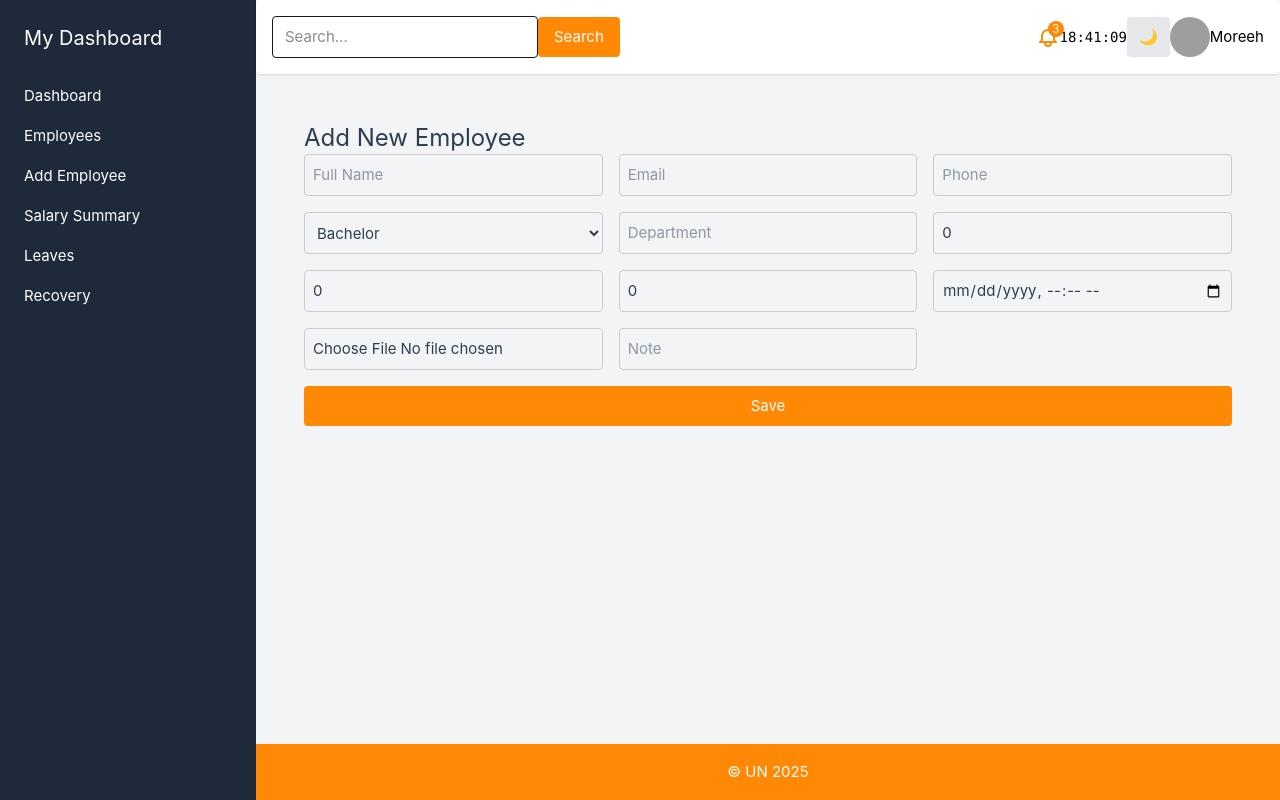
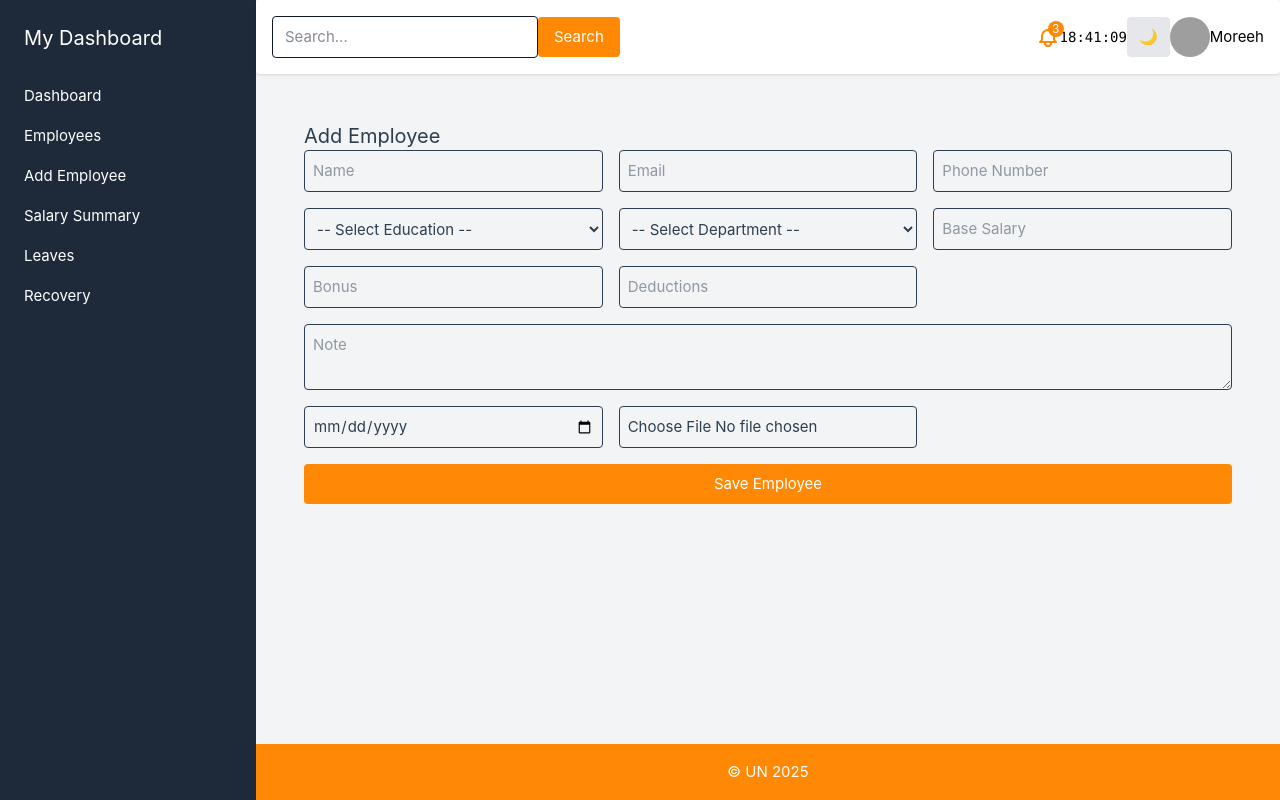
Before and after one commit to Moreeh97/PHP-FULL-PROJECT, a Vue app in the folder Frontend/my-dashboard/: page /#/add-employee in a window 1280 px wide. Built offline with nearby package versions, Linux system fonts and the light colour scheme; grey boxes are pictures that could not be loaded.

Commit message:
Adding Employee into employees & fix dashboard

```diff
--- a/Frontend/my-dashboard/src/components/DashboardCard.vue
+++ b/Frontend/my-dashboard/src/components/DashboardCard.vue
@@ -1,4 +1,3 @@
-
 <template>
   <div class="p-4 sm:p-6 dark:bg-gray-700 dark:text-white min-h-screen">
     <h1 class="text-xl sm:text-2xl font-bold mb-6 text-center sm:text-left">
@@ -50,7 +49,7 @@
           >
             <td class="p-3">{{ emp.name }}</td>
             <td class="p-3">{{ emp.department }}</td>
-            <td class="p-3">{{ emp.baseSalary }}</td>
+            <td class="p-3">{{ emp.base_salary }}</td>
             <td class="p-3 flex flex-wrap gap-2">
               <button @click="openDetails(emp)" class="bg-blue-500 hover:bg-blue-600 text-white px-3 py-1 rounded transition">Show</button>
               <button @click="openEdit(emp)" class="bg-yellow-500 hover:bg-yellow-600 text-white px-3 py-1 rounded transition">Edit</button>
@@ -66,8 +65,15 @@
       <div class="bg-white dark:bg-gray-800 rounded-lg shadow-lg w-full max-w-md p-6">
         <h2 class="text-lg font-bold mb-4">Add employee</h2>
         <input v-model="newEmployee.name" placeholder="Name" class="w-full p-2 border rounded mb-2" />
+        <input v-model="newEmployee.email" placeholder="Email" type="email" class="w-full p-2 border rounded mb-2" />
+        <input v-model="newEmployee.phone_number" placeholder="Phone Number" class="w-full p-2 border rounded mb-2" />
+        <input v-model="newEmployee.education" placeholder="Education" class="w-full p-2 border rounded mb-2" />
         <input v-model="newEmployee.department" placeholder="Department" class="w-full p-2 border rounded mb-2" />
-        <input v-model="newEmployee.baseSalary" placeholder="Salary" type="number" class="w-full p-2 border rounded mb-4" />
+        <input v-model="newEmployee.base_salary" placeholder="Salary" type="number" class="w-full p-2 border rounded mb-4" />
+        <input v-model="newEmployee.bonus" placeholder="Bonus" type="number" class="w-full p-2 border rounded mb-4" />
+        <input v-model="newEmployee.deductions" placeholder="Deductions" type="number" class="w-full p-2 border rounded mb-4" />
+        <input v-model="newEmployee.note" placeholder="Note" class="w-full p-2 border rounded mb-4" />
+        <input v-model="newEmployee.date" placeholder="Date" type="date" class="w-full p-2 border rounded mb-4" />
         <div class="flex justify-end gap-2">
           <button @click="addEmployee" class="bg-green-600 hover:bg-green-700 text-white px-4 py-2 rounded">Save</button>
           <button @click="showAddModal = false" class="bg-gray-500 hover:bg-gray-600 text-white px-4 py-2 rounded">Cancel</button>
@@ -117,69 +123,152 @@
 </template>
 
 
+
 <script setup>
-import { ref, computed, onMounted } from 'vue'
+import { ref, onMounted } from 'vue'
+import axios from 'axios'
 
+// Data
 const employees = ref([])
+const maxSalary = ref(0)
+const minSalary = ref(0)
+const totalSalary = ref(0)
+
+// Modals
 const showAddModal = ref(false)
 const showEditModal = ref(false)
 const showDetailsModal = ref(false)
 const showDeleteModal = ref(false)
 const showDeletedModal = ref(false)
 
-const newEmployee = ref({ name: '', department: '', baseSalary: 0 })
-const editEmployee = ref({})
+// Employee Models
+const newEmployee = ref({
+  name: '',
+  email: '',
+  phone_number: '',
+  education: '',
+  department: '',
+  base_salary: '',
+  bonus: '',
+  deductions: '',
+  note: '',
+  date: '',
+  contract: null
+})
+const editEmployee = ref({
+  id: null,
+  name: '',
+  phone_number: '',
+  education: '',
+  base_salary: 0
+})
 const detailsEmployee = ref({})
 const deleteTarget = ref({})
 
-// summary
-const totalSalary = computed(() => employees.value.reduce((sum, e) => sum + Number(e.baseSalary), 0))
-const maxSalary = computed(() => Math.max(...employees.value.map(e => Number(e.baseSalary))))
-const minSalary = computed(() => Math.min(...employees.value.map(e => Number(e.baseSalary))))
-
-onMounted(() => {
-  const saved = JSON.parse(localStorage.getItem('employees') || '[]')
-  employees.value = saved
-})
-
-// add
-const addEmployee = () => {
-  employees.value.push({ ...newEmployee.value })
-  localStorage.setItem('employees', JSON.stringify(employees.value))
-  showAddModal.value = false
-  newEmployee.value = { name: '', department: '', baseSalary: 0 }
+// Load employees
+async function loadEmployees() {
+  try {
+    const res = await axios.get('http://php-full-project.local/api/employees')
+    employees.value = res.data
+    calculateSalaries()
+  } catch (err) {
+    console.error('Failed to load employees', err)
+  }
 }
 
-// edit
-const openEdit = (emp) => {
-  editEmployee.value = { ...emp }
+// Calculate summaries
+function calculateSalaries() {
+  if (employees.value.length === 0) {
+    maxSalary.value = minSalary.value = totalSalary.value = 0
+    return
+  }
+  const salaries = employees.value.map(emp => parseFloat(emp.base_salary))
+  maxSalary.value = Math.max(...salaries)
+  minSalary.value = Math.min(...salaries)
+  totalSalary.value = salaries.reduce((a, b) => a + b, 0)
+}
+
+// Add employee
+async function addEmployee() {
+  try {
+    const formData = new FormData()
+    for (let key in newEmployee.value) {
+      formData.append(key, newEmployee.value[key])
+    }
+
+    const res = await axios.post('http://php-full-project.local/api/employees', formData, {
+      headers: { 'Content-Type': 'multipart/form-data' }
+    })
+
+    if (res.data.success) {
+      employees.value.push(res.data.employee)
+      success.value = true
+      calculateSalaries()
+      showAddModal.value = false
+      newEmployee.value = { name: '', email: '', phone_number: '', education: '', department: '', base_salary: '', bonus: '', deductions: '', note: '', date: '', contract: null }
+    } else {
+      alert('Error saving employee')
+    }
+  } catch (err) {
+    console.error('Error adding employee', err)
+  }
+}
+
+// Open edit modal
+function openEdit(emp) {
+  editEmployee.value = { ...emp, base_salary: parseFloat(emp.base_salary) }
   showEditModal.value = true
 }
-const saveEdit = () => {
-  const index = employees.value.findIndex(e => e.name === editEmployee.value.name)
-  if (index !== -1) {
-    employees.value[index] = { ...editEmployee.value }
-    localStorage.setItem('employees', JSON.stringify(employees.value))
+
+// Save edit
+async function saveEdit() {
+  try {
+    const res = await axios.put(`http://php-full-project.local/api/employees/${editEmployee.value.id}`, editEmployee.value)
+    if (res.data.success) {
+      const index = employees.value.findIndex(e => e.id === editEmployee.value.id)
+      if (index !== -1) employees.value[index] = { ...editEmployee.value }
+      calculateSalaries()
+      showEditModal.value = false
+    } else {
+      alert('Error updating employee')
+    }
+  } catch (err) {
+    console.error('Error updating employee', err)
   }
-  showEditModal.value = false
 }
 
-// detailes
-const openDetails = (emp) => {
+// Open details modal
+function openDetails(emp) {
   detailsEmployee.value = { ...emp }
   showDetailsModal.value = true
 }
 
-// delete
-const confirmDelete = (emp) => {
+// Confirm delete
+function confirmDelete(emp) {
   deleteTarget.value = emp
   showDeleteModal.value = true
 }
-const deleteEmployee = () => {
-  employees.value = employees.value.filter(e => e !== deleteTarget.value)
-  localStorage.setItem('employees', JSON.stringify(employees.value))
-  showDeleteModal.value = false
+
+// Delete employee
+async function deleteEmployee() {
+  try {
+    const res = await axios.delete(`http://php-full-project.local/api/employees/${deleteTarget.value.id}`)
+    if (res.data.success) {
+      employees.value = employees.value.filter(emp => emp.id !== deleteTarget.value.id)
+      calculateSalaries()
+      showDeleteModal.value = false
+    } else {
+      alert('Error deleting employee')
+    }
+  } catch (err) {
+    console.error('Error deleting employee', err)
+  }
 }
+
+// Initial load
+onMounted(loadEmployees)
+
+
 </script>
 
 <style scoped>
--- a/Frontend/my-dashboard/src/views/AddEmployee.vue
+++ b/Frontend/my-dashboard/src/views/AddEmployee.vue
@@ -1,86 +1,100 @@
 <template>
   <div class="p-6">
-    <h2 class="text-2xl font-bold mb-4">Add New Employee</h2>
-    <form @submit.prevent="addEmployee" class="grid grid-cols-1 sm:grid-cols-2 md:grid-cols-3 gap-4">
+    <h2 class="text-xl font-bold mb-4">Add Employee</h2>
 
-      <input v-model="employee.name" type="text" placeholder="Full Name" required class="input" />
-      <input v-model="employee.email" type="email" placeholder="Email" required class="input" />
-      <input v-model="employee.phone_number" type="text" placeholder="Phone" required class="input" />
-      <select v-model="employee.education" class="input">
-        <option>Bachelor</option>
-        <option>Master</option>
-        <option>Prof</option>
-      </select>
-      <input v-model="employee.department" type="text" placeholder="Department" required class="input" />
-      <input v-model.number="employee.base_salary" type="number" placeholder="Base Salary" required class="input" />
-      <input v-model.number="employee.bonus" type="number" placeholder="Bonus" class="input" />
-      <input v-model.number="employee.deductions" type="number" placeholder="Deductions" class="input" />
-      <input v-model="employee.date" type="datetime-local" required class="input" />
-      <input type="file" @change="handleFileUpload" class="input" />
-      <input v-model="employee.note" type="text" placeholder="Note" class="input" />
+<form @submit.prevent="addEmployee" class="grid grid-cols-1 sm:grid-cols-2 md:grid-cols-3 gap-4">
 
-      <button type="submit" class="bg-orange-400 hover:bg-orange-500 text-white py-2 px-4 rounded col-span-full">Save</button>
-    </form>
+  <input v-model="form.name" type="text" placeholder="Name" class="border p-2 w-full rounded" required />
+  <input v-model="form.email" type="email" placeholder="Email" class="border p-2 w-full rounded" required />
+  <input v-model="form.phone_number" type="text" placeholder="Phone Number" class="border p-2 w-full rounded" required />
+
+  <select v-model="form.education" class="border p-2 w-full rounded">
+    <option value="">-- Select Education --</option>
+    <option value="Bachelor">Bachelor</option>
+    <option value="Master">Master</option>
+    <option value="Prof">Prof</option>
+  </select>
+
+  <select v-model="form.department" class="border p-2 w-full rounded">
+    <option value="">-- Select Department --</option>
+    <option value="IT">IT</option>
+    <option value="SW">SW</option>
+    <option value="AI">AI</option>
+    <option value="HR">HR</option>
+    <option value="SDN">SDN</option>
+  </select>
+
+  <input v-model="form.base_salary" type="number" placeholder="Base Salary" class="border p-2 w-full rounded" required />
+  <input v-model="form.bonus" type="number" placeholder="Bonus" class="border p-2 w-full rounded" />
+  <input v-model="form.deductions" type="number" placeholder="Deductions" class="border p-2 w-full rounded" />
+
+  <textarea v-model="form.note" placeholder="Note" class="border p-2 w-full rounded col-span-1 sm:col-span-2 md:col-span-3"></textarea>
+
+  <input v-model="form.date" type="date" class="border p-2 w-full rounded" />
+  <input type="file" @change="handleFileUpload" class="border p-2 w-full rounded" />
+
+  <button type="submit" class="bg-orange-400 text-white px-4 py-2 rounded hover:bg-orange-500 col-span-1 sm:col-span-2 md:col-span-3">
+    Save Employee
+  </button>
+
+</form>
+
+
+    <p v-if="message" :class="{'text-green-600': success, 'text-red-600': !success}" class="mt-4">
+      {{ message }}
+    </p>
   </div>
 </template>
+
 
 <script setup>
 import { ref } from 'vue'
 import axios from 'axios'
 
-const BASE_URL = "http://php-full-project.local/api/employees/create"
-
-const employee = ref({
-  name: "",
-  email: "",
-  phone_number: "",
-  education: "Bachelor",
-  department: "",
-  base_salary: 0,
-  bonus: 0,
-  deductions: 0,
-  note: "",
-  date: "",
+const form = ref({
+  name: '',
+  email: '',
+  phone_number: '',
+  education: '',
+  department: '',
+  base_salary: '',
+  bonus: '',
+  deductions: '',
+  note: '',
+  date: '',
   contract: null
 })
 
-const handleFileUpload = (event) => {
-  employee.value.contract = event.target.files[0]
+const message = ref('')
+const success = ref(false)
+
+function handleFileUpload(e) {
+  form.value.contract = e.target.files[0]
 }
 
-const resetEmployee = () => {
-  for (const key in employee.value) {
-    employee.value[key] = key === "contract" ? null : ""
-  }
-  employee.value.education = "Bachelor"
-  employee.value.base_salary = 0
-  employee.value.bonus = 0
-  employee.value.deductions = 0
-}
+async function addEmployee() {
+  try {
+    const formData = new FormData()
+    for (let key in form.value) {
+      formData.append(key, form.value[key])
+    }
 
-const addEmployee = async () => {
-  const formData = new FormData()
-  for (const key in employee.value) {
-    formData.append(key, employee.value[key])
-  }
+    const res = await axios.post('http://php-full-project.local/api/employees', formData, {
+      headers: { 'Content-Type': 'multipart/form-data' }
+    })
 
-  try {
-    const res = await axios.post(BASE_URL, formData, {
-      headers: { "Content-Type": "multipart/form-data" }
-    })
-    if(res.data.success){
-      alert("Employee added successfully!")
-      resetEmployee()
+    if (res.data.success) {
+      message.value = "Employee saved successfully!"
+      success.value = true
+      form.value = { name: '', email: '', phone_number: '', education: '', department: '', base_salary: '', bonus: '', deductions: '', note: '', date: '', contract: null }
     } else {
-      alert("Failed to add employee")
+      message.value = "Error saving employee"
+      success.value = false
     }
   } catch (err) {
-    console.error(err)
-    alert("Error saving employee")
+    console.error(err.response?.data || err.message)
+    message.value = "Server error: " + (err.response?.data || err.message)
+    success.value = false
   }
 }
 </script>
-
-<style>
-.input { border: 1px solid #ccc; padding: 8px; border-radius: 4px; width: 100%; }
-</style>
```
